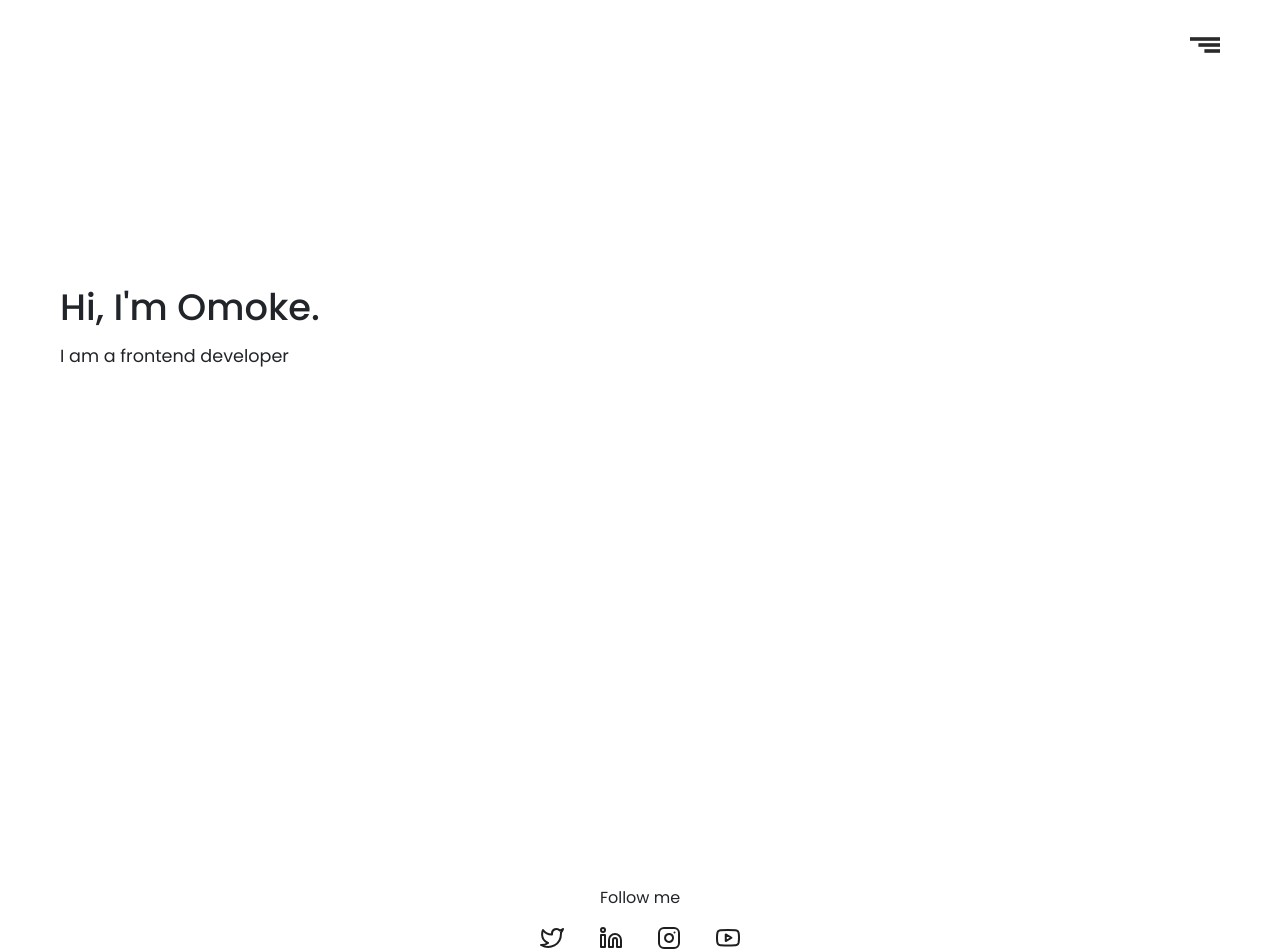
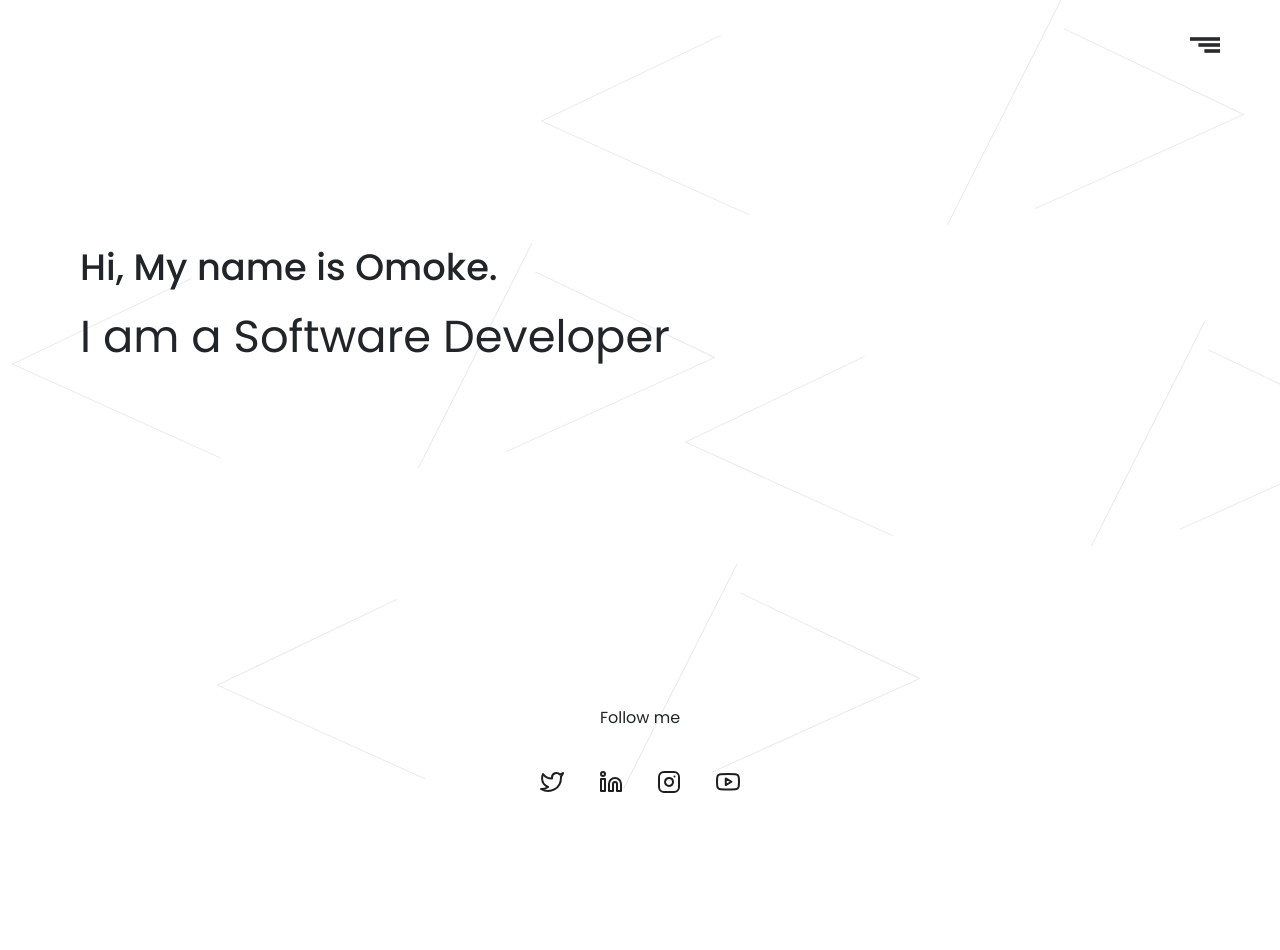
Before and after one commit to Omokay/Mokay, a React (Create React App) app: page / in a window 1280 px wide. After the commit the page ends 800 px from the top, so only its background shows below. Built offline with nearby package versions, Linux system fonts and the light colour scheme.

Commit message:
update 13th sept

```diff
--- a/src/Components/Header/header.component.jsx
+++ b/src/Components/Header/header.component.jsx
@@ -7,22 +7,24 @@ class Header extends Component {
         super(props);
 
         this.state = {
-            navVisibility: false,
-            navbarWidth: false,
+            navVisibility: false
         };
     }
 
     handleClick = () => {
-        if (this.state.navbarWidth === false) {
+        if (this.state.navVisibility === false) {
             this.setState({
                 navVisibility: true
             });
-        } else {
+        }
+    }
+
+    closeNav = () => {
+        if (this.state.navVisibility === true) {
             this.setState({
-                navbarWidth: false
+                navVisibility: false
             });
         }
-
     }
     render() {
         const { navVisibility } = this.state
@@ -39,15 +41,28 @@ class Header extends Component {
                             <rect x='7' y='5' width='18' height='3' fill='#292A2C' />
                         </svg>
 
+                        {/* <svg width="13" height="13" viewBox="0 0 13 13" fill="none" xmlns="http://www.w3.org/2000/svg">
+                            <rect width="2.20965" height="15.4675" transform="matrix(0.728885 0.684637 -0.68464 0.728881 11.0962 0.213196)" fill="white" />
+                            <rect width="15.4675" height="2.20965" transform="matrix(0.728885 0.684637 -0.68464 0.728881 1.72595 0.50647)" fill="white" />
+                        </svg> */}
+
+
 
                         {
                             navVisibility ?
                                 <ul className='navShowing'>
-                                    <li className='navItems'>Home</li>
+
+                                    <li className='navItems' href='#'>Home</li>
                                     <li className='navItems'>About me</li>
                                     <li className='navItems'>Projects</li>
                                     <li className='navItems'>Skills</li>
                                     <li className='navItems'>Get in touch</li>
+                                    <li className='navClose text-center' onClick={this.closeNav}>
+                                        <svg width="19" height="19" viewBox="0 0 13 13" fill="none" xmlns="http://www.w3.org/2000/svg">
+                                            <rect width="2.20965" height="15.4675" transform="matrix(0.728885 0.684637 -0.68464 0.728881 11.0962 0.213196)" fill="white" />
+                                            <rect width="15.4675" height="2.20965" transform="matrix(0.728885 0.684637 -0.68464 0.728881 1.72595 0.50647)" fill="white" />
+                                        </svg>
+                                    </li>
                                 </ul> :
                                     null
                         }
--- a/src/Components/Header/header.styles.scss
+++ b/src/Components/Header/header.styles.scss
@@ -1,5 +1,5 @@
 .header {
-  position: relative;
+  position: absolute;
   padding: 60px 0px;
   nav {
     .rotate {
@@ -11,34 +11,51 @@
       top: 30px;
       right: 60px;
       color: white;
-      z-index: 5;
+      z-index: 2;
       &:hover {
         cursor: pointer;
       }
-    }
+
 
       .navShowing {
-      height: 100%;
+        height: 100vh;
         width: 500px;
         position: fixed;
-      z-index: 4;
+        z-index: 6;
         top: 0;
         right: 0;
         background-color: rgb(0, 0, 0);
         overflow-x: hidden;
         padding-top: 60px;
-      transition: 0.5s;
+        transition:  2s ease-in-out;
         cursor: default;
 
         .navItems {
           list-style: none;
           padding: 8px 15px 8px 32px;
+          margin: 5px auto;
           font-size: 25px;
           color: white;
           display: block;
-        transition: 0.3s;
+          transition: 1s ease;
           &:hover {
             cursor: pointer;
+            transform: scale(0.9,0.9);
+          }
+        }
+
+        .navClose {
+          margin: 100px auto;
+          padding-top:20px;
+          width: 120px;
+          height: 100px;
+          list-style: none;
+          transition:  1s ease;
+
+          &:hover{
+           transform: scale(1.2,1.2);
+           cursor: pointer;
+          }
         }
       }
     }
--- a/src/Components/Home/home.component.jsx
+++ b/src/Components/Home/home.component.jsx
@@ -9,16 +9,17 @@ import "./home.styles.scss";
 const Home = () => {
   return (
     <div className="home">
-      <div className="row">
-              <div className='col-md-4'>
+      <div className=" row rrow">
+        <div className='col-md-8 column  align-self-center'>
           <div className="left-text">
             <h2 className="main-text">Hi,
-                      I'm Omoke.</h2>
-                      <div className="sub-text">I am a frontend developer</div>
+                      My name is Omoke.</h2>
+            <div className="sub-text">I am a Software Developer</div>
             <p className="bio-text"></p>
           </div>
         </div>
-              <div className='col-md-8'>
+        <div className='col-md-4 column'>
+
 
         </div>
       </div>
--- a/src/Components/Home/home.styles.scss
+++ b/src/Components/Home/home.styles.scss
@@ -2,41 +2,48 @@
   width: 100vw;
   height: 100vh;
   position: relative;
-    padding: 60px 0px;
+  padding: 60px 20px;
   background: white;
+  background-image: url('../../assets/expp.svg');
+  background-repeat: no-repeat;
 
+  .rrow {
 
-    .row {
-
+    float: none;
+    margin-top: 80px;
     .left-text {
        padding: 100px 60px;
-
       .main-text {
         font-size: 2.3rem;
         line-height: 1.5;
       }
       .sub-text {
-                font-size: 1.1rem;
+        font-size: 2.8rem;
         line-height: 1.5;
       }
     }
   }
 
   .follow-text {
-        margin-top: 400px;
-
+    margin-top: 220px;
   }
 
   .sm-list {
     display: flex;
     justify-content: space-between;
-        margin: 0 auto;
+    margin: 40px auto;
     width: 200px;
     height: auto;
 
     .icons {
       color: rgb(31, 30, 30);
       font-weight: 100;
+      transition: 0.5s ease-in-out;
+
+      &:hover{
+          cursor: pointer;
+          transform: scale(1.1);
       }
     }
   }
+}
```
Also changed, not shown: src/assets/exp.svg (added), src/assets/expp.svg (added). Lines whose indentation alone changed are shown as unchanged.
